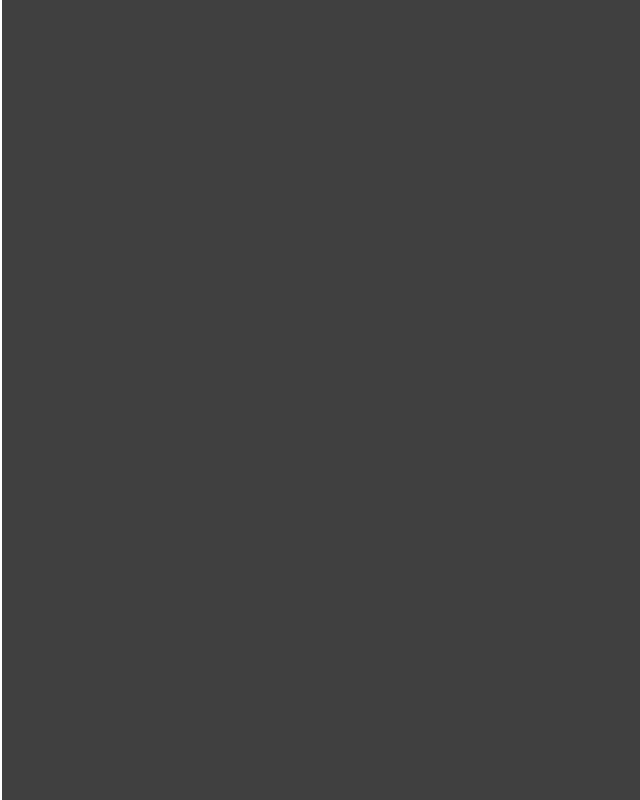
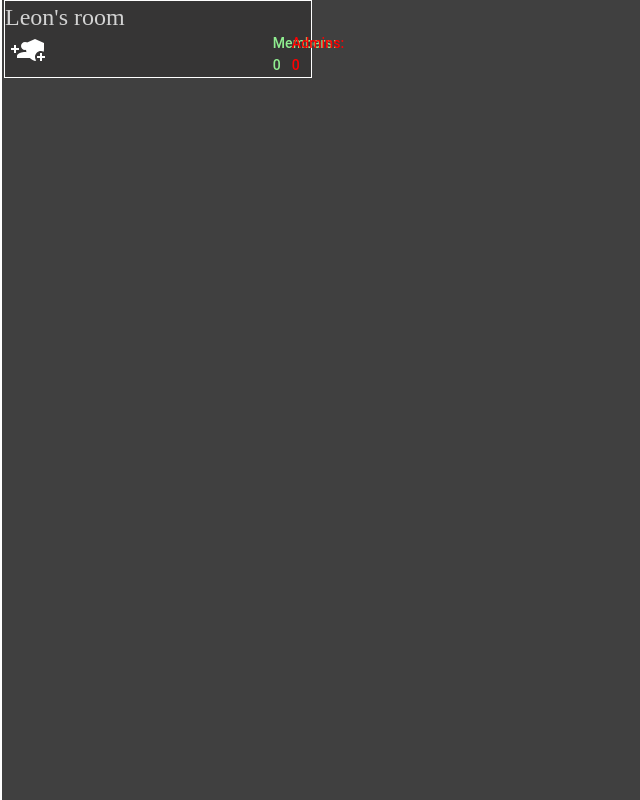
Before and after one commit to LeonAdeoye/chatroom-recoil, a React (Create React App) app: page / in a window 1280 px wide. Shown: the top 800 px of the page, without its empty margins (0-640 px from the left). Built offline with nearby package versions, Linux system fonts and the light colour scheme.

Commit message:
conversation and room header component styling.

```diff
--- a/src/Components/ConversationComponent.js
+++ b/src/Components/ConversationComponent.js
@@ -1,10 +1,25 @@
 import React from 'react';
+import {Box, Typography} from "@mui/material";
+import RoomHeaderComponent from "./RoomHeaderComponent";
+import ActivityComponent from "./ActivityComponent";
+import ChatMessageComponent from "./ChatMessageComponent";
+import {useRecoilState} from "recoil";
+import {conversationState} from "../State/RoomsState";
 
 const ConversationComponent = () =>
 {
+    const [conversation] = useRecoilState(conversationState);
     return (
         <div>
-
+            <Box>
+                <RoomHeaderComponent/>
+                { conversation.map(content => content['activity'] ?
+                    <ActivityComponent key={content['id']} activity={content}/> :
+                    (content["contentType"] === "date-divider" ?
+                        <Typography sx={{ borderRadius: '7px', backgroundColor:'lightblue', color: "black", borderColor:'white', border:1}} variant="h6" key={content['id']}>{content["content"]}</Typography> :
+                        <ChatMessageComponent key={content['id']} chatMessage={content}/>))
+                }
+            </Box>
         </div>
     );
 };
--- a/src/Components/RoomHeaderComponent.js
+++ b/src/Components/RoomHeaderComponent.js
@@ -1,10 +1,64 @@
 import React from 'react';
+import {useRecoilState} from "recoil";
+import {administratorsState, membersState, roomNameState} from "../State/RoomsState";
+import {Box, Grid, IconButton, Stack, Tooltip, Typography} from "@mui/material";
+import PersonAddIcon from '@mui/icons-material/PersonAdd';
+import AddModeratorIcon from '@mui/icons-material/AddModerator';
 
 const RoomHeaderComponent = () =>
 {
+    const [roomName] = useRecoilState(roomNameState);
+    const [administrators] = useRecoilState(administratorsState);
+    const [members] = useRecoilState(membersState);
+
+    const handleAddAdminClick = () =>
+    {
+        // TODO
+    }
+
+    const handleAddMemberClick = () =>
+    {
+        // TODO
+    }
+
     return (
         <div>
+            <Stack width={'100%'} sx={{ border:1, borderColor:'white', backgroundColor:'#363535'}}>
+                <Box ><Typography variant='h5' fontFamily='Cursive' sx={{color:'lightgrey'}}>{roomName}</Typography></Box>
+                <Grid container>
+                    <Grid item xs={0.5}>
+                        <Box>
+                            <Tooltip title={<Typography fontSize={20}>Add a new member to the chat room.</Typography>}>
+                                <IconButton size='small' onClick={handleAddMemberClick} sx={{ color: 'white'}}>
+                                    <PersonAddIcon/>
+                                </IconButton>
+                            </Tooltip>
+                        </Box>
+                    </Grid>
+                    <Grid item xs={0.25}>
+                        <Box>
+                            <Tooltip title={<Typography fontSize={20}>Add a new administrator to the chat room.</Typography>}>
+                                <IconButton size='small' onClick={handleAddAdminClick} sx={{ color: 'white'}}>
+                                    <AddModeratorIcon/>
+                                </IconButton>
+                            </Tooltip>
+                        </Box>
+                    </Grid>
+                    <Grid item xs={9.75}>
 
+                    </Grid>
+                    <Grid item xs={0.75}>
+                        <Box>
+                            <Typography sx={{color:'lightgreen'}}  variant="subtitle2">Members: {members.length}</Typography>
+                        </Box>
+                    </Grid>
+                    <Grid item xs={0.75}>
+                        <Box>
+                            <Typography sx={{color:'red'}}  variant="subtitle2">Admins: {administrators.length}</Typography>
+                        </Box>
+                    </Grid>
+                </Grid>
+            </Stack>
         </div>
     );
 };
--- a/src/State/RoomsState.js
+++ b/src/State/RoomsState.js
@@ -17,7 +17,7 @@ export const selectedRoomIndexState = atom({
 
 export const conversationState = atom({
     key: 'conversationState',
-    default: [],
+    default: [{contentType: 'activity', content: "Hello world!", id: 1, }],
 });
 
 export const administratorsState = atom({
@@ -37,7 +37,7 @@ export const activitiesState = atom({
 
 export const roomNameState = atom({
     key: 'roomNameState',
-    default: '',
+    default: "Leon's room",
 });
 
 export const favouriteRoomsState = atom({
```
